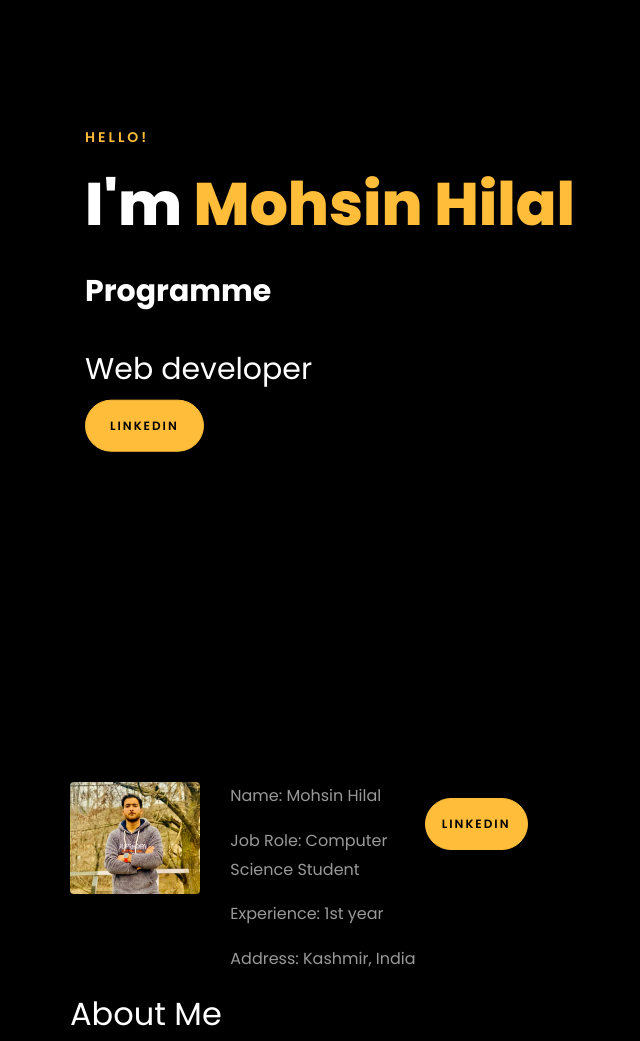
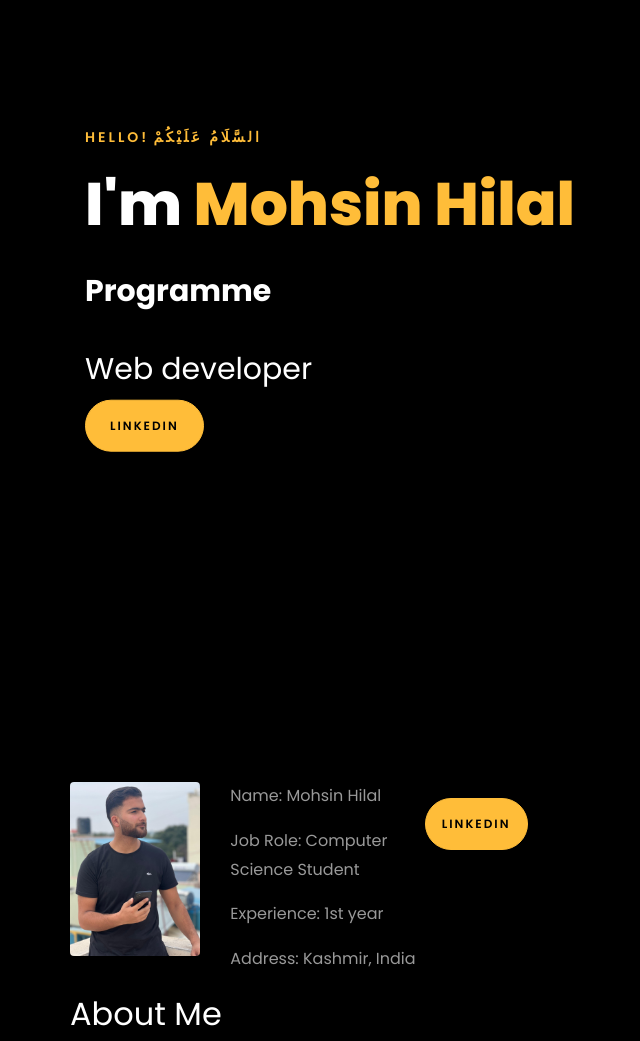
Before and after one commit to mohsin4913/mohsin4913.github.io, a plain HTML site: page index.html in a window 1280 px wide. Shown: the part 80-1121 px from the top of the page, without its empty margins (0-640 px from the left). Drawn offline with Linux system fonts and the light colour scheme; files whose address does not match are found by name.

Commit message:
Update index.html

```diff
--- a/index.html
+++ b/index.html
@@ -147,6 +147,7 @@
 		          <div class="one-forth d-flex  align-items-center ftco-animate" data-scrollax=" properties: { translateY: '70%' }">
 		          	<div class="text">
 		          		<span class="subheading">Hello!</span>
+					<span class="subheading">السَّلَامُ عَلَيْكُمْ</span>
 			            <h1 class="mb-4 mt-3">I'm <span>Mohsin Hilal</span></h1>
 
 						<!-- Element to contain animated typing -->
@@ -215,7 +216,7 @@
 								<div class="row">
 									<div class="col-sm-6 col-md-5">
 									  <div class="about-img">
-										<img src="images/about-me.png" class="img-fluid rounded b-shadow-a" alt="">
+										<img src="images/about-me.png.jpg" class="img-fluid rounded b-shadow-a" alt="">
 									  </div>
 									</div>
 									<!-- Details next to profile image -->
```
